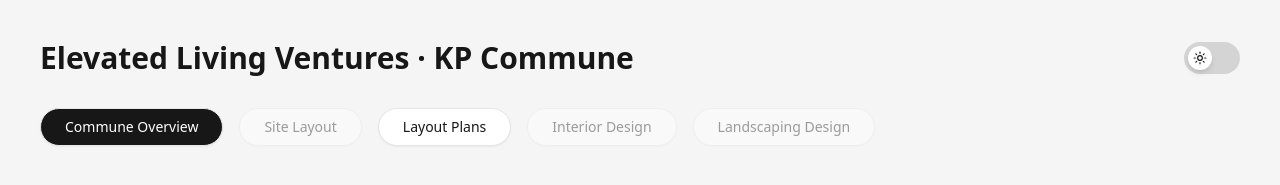
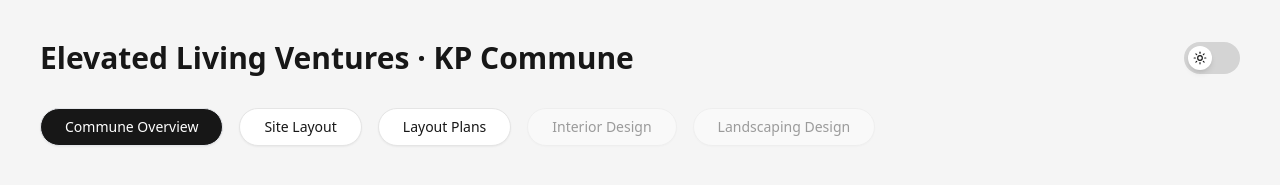
Before and after one commit to xystresorts-dev/elv-intranet, a React (Vite) app: page / in a window 1280 px wide. Shown: the top 185 px of the page. Built offline with nearby package versions, Linux system fonts and the light colour scheme.

Commit message:
Updated Commune Overview, Site Layout, Layout Plans

```diff
--- a/src/App.jsx
+++ b/src/App.jsx
@@ -40,34 +40,57 @@ function resolveType(meta) {
 const data = {
     "Commune Overview": {
         Teaser: {
-      link: "https://drive.google.com/file/d/1wR6xyCzv-cE83vrAYE7xz-WN0Kmdjvbj/view?usp=drive_link",
-      type: "pdf",
-    },
-    Brochure: { link: null, type: "pdf" },
-    "Site Gallery": {
-      link: "https://docs.google.com/presentation/d/1RJGDuhJKcM3JRjMEs6Y8cmYjM6zI3Y__/edit",
+            link: "https://drive.google.com/file/d/1SKKwB8Ae20NooZ52KDII3afbJea91WgY/view?usp=drive_link",
             type: "ppt",
         },
-    Video: { link: null, type: "video" },
+        Brochure: {
+            link: null,
+            type: "pdf"
         },
+        "Site Gallery": {
+            link: "https://drive.google.com/file/d/1td-kIyBXrz8CI0sLEw0AsY59qfvhmUSJ/view?usp=drive_link",
+            type: "gallery",
+        },
+        Video: {
+            link: null,
+            type: "video"
+        },
+    },
+
     "Site Layout": {
-    "Overall Site Architecture": { link: null, type: "drawing" },
-    "Phase 1": { link: null, type: "drawing" },
+        "Integrated Site Plan AutoCAD": {
+            link: "https://drive.google.com/file/d/1hK-c5AKGgivDTKxdZEexLyMs98auwYMu/view?usp=drive_link",
+            type: "drawing"
         },
+        "Overall Site Architecture PDF": {
+            link: "https://drive.google.com/file/d/1lx9zZ_C3cOKXriXtimXmS8bNLlsD4A9J/view?usp=drive_link",
+            type: "pdf"
+        },
+        "Overall Site Architecture AutoCAD": {
+            link: "https://drive.google.com/file/d/1yGH8glDleL1OZkgnUhUhNuJfX2kY7PZe/view?usp=drive_link",
+            type: "drawing"
+        },
+        "Phase 1 Detailing": {
+            link: "https://drive.google.com/file/d/1QPIhuMPL_0OCUlhMjddB6C2ZbN3nxXQW/view?usp=drive_link",
+            type: "pdf"
+        },
+    },
+
     "Layout Plans": {
         Villas: {
-      link: "https://drive.google.com/file/d/1pvkExHgwUndelfDho2A5IzgsbJ91xXfX/view",
+            link: "https://drive.google.com/file/d/1sPwWvphgrPJi7ohkQNKvoJ5L6lIafosa/view?usp=drive_link",
             type: "drawing",
         },
         "2 BHK": {
-      link: "https://drive.google.com/file/d/1NzWcktBAkHdJq0MQTIrYrId8GN_wIEkJ/view",
+            link: "https://drive.google.com/file/d/1cU-uwIU3BhQEKJ7PyeeqlgQcWmqcdBDQ/view?usp=drive_link",
             type: "drawing",
         },
         "1 BHK": {
-      link: "https://drive.google.com/file/d/16fp6I9izQxwFdfEqShasCN0S0TURUMUF/view",
+            link: "https://drive.google.com/file/d/1N1m2Q1mqRRGDYrOPQUqLMQbpw5zinNpM/view?usp=drive_link",
             type: "drawing",
         },
     },
+
     "Interior Design": {
         "Style 1": { link: null, type: "pdf" },
         "Style 2": { link: null, type: "pdf" },
@@ -85,8 +108,7 @@ export default function IntranetUI() {
 
     return (
         <div
-      className={`min-h-screen p-10 transition-colors duration-300 ${
-        isDark
+            className={`min-h-screen p-10 transition-colors duration-300 ${isDark
                 ? "bg-neutral-950 text-neutral-100"
                 : "bg-neutral-100 text-neutral-900"
                 }`}
@@ -101,13 +123,11 @@ export default function IntranetUI() {
                     role="switch"
                     aria-checked={isDark}
                     onClick={() => setTheme(isDark ? "light" : "dark")}
-          className={`hidden sm:block relative w-14 h-8 rounded-full cursor-pointer transition ${
-            isDark ? "bg-neutral-700" : "bg-neutral-300"
+                    className={`hidden sm:block relative w-14 h-8 rounded-full cursor-pointer transition ${isDark ? "bg-neutral-700" : "bg-neutral-300"
                         }`}
                 >
                     <div
-            className={`absolute top-1 left-1 w-6 h-6 rounded-full bg-white shadow-md flex items-center justify-center transition-transform ${
-              isDark ? "translate-x-6" : "translate-x-0"
+                        className={`absolute top-1 left-1 w-6 h-6 rounded-full bg-white shadow-md flex items-center justify-center transition-transform ${isDark ? "translate-x-6" : "translate-x-0"
                             }`}
                     >
                         {isDark ? (
@@ -121,8 +141,7 @@ export default function IntranetUI() {
                 {/* Mobile Toggle Button */}
                 <button
                     onClick={() => setTheme(isDark ? "light" : "dark")}
-          className={`sm:hidden p-2 rounded-full border transition ${
-            isDark
+                    className={`sm:hidden p-2 rounded-full border transition ${isDark
                         ? "bg-neutral-800 border-neutral-700"
                         : "bg-white border-neutral-300"
                         }`}
@@ -147,12 +166,10 @@ export default function IntranetUI() {
                             key={tab}
                             disabled={!hasActiveDocs}
                             onClick={() => hasActiveDocs && setActiveTab(tab)}
-              className={`px-6 py-2 rounded-full text-sm border transition-all duration-300 shadow-sm underline-offset-4 ${
-                !hasActiveDocs
+                            className={`px-6 py-2 rounded-full text-sm border transition-all duration-300 shadow-sm underline-offset-4 ${!hasActiveDocs
                                 ? "opacity-40 cursor-not-allowed"
                                 : "hover:shadow-lg hover:underline"
-              }  ${
-                isActive
+                                }  ${isActive
                                     ? isDark
                                         ? "bg-neutral-100 text-neutral-900"
                                         : "bg-neutral-900 text-white"
@@ -188,12 +205,10 @@ export default function IntranetUI() {
                             key={label}
                             {...wrapperProps}
                             title={metaInfo?.label}
-              className={`group p-6 rounded-2xl border shadow-md flex justify-between items-start transition ${
-                isDisabled
+                            className={`group p-6 rounded-2xl border shadow-md flex justify-between items-start transition ${isDisabled
                                 ? "opacity-40 cursor-not-allowed"
                                 : "cursor-pointer hover:shadow-lg"
-              } ${
-                isDark
+                                } ${isDark
                                     ? "bg-neutral-900 border-neutral-800"
                                     : "bg-neutral-200 border-neutral-300"
                                 }`}
```
Lines whose indentation alone changed are shown as unchanged.
